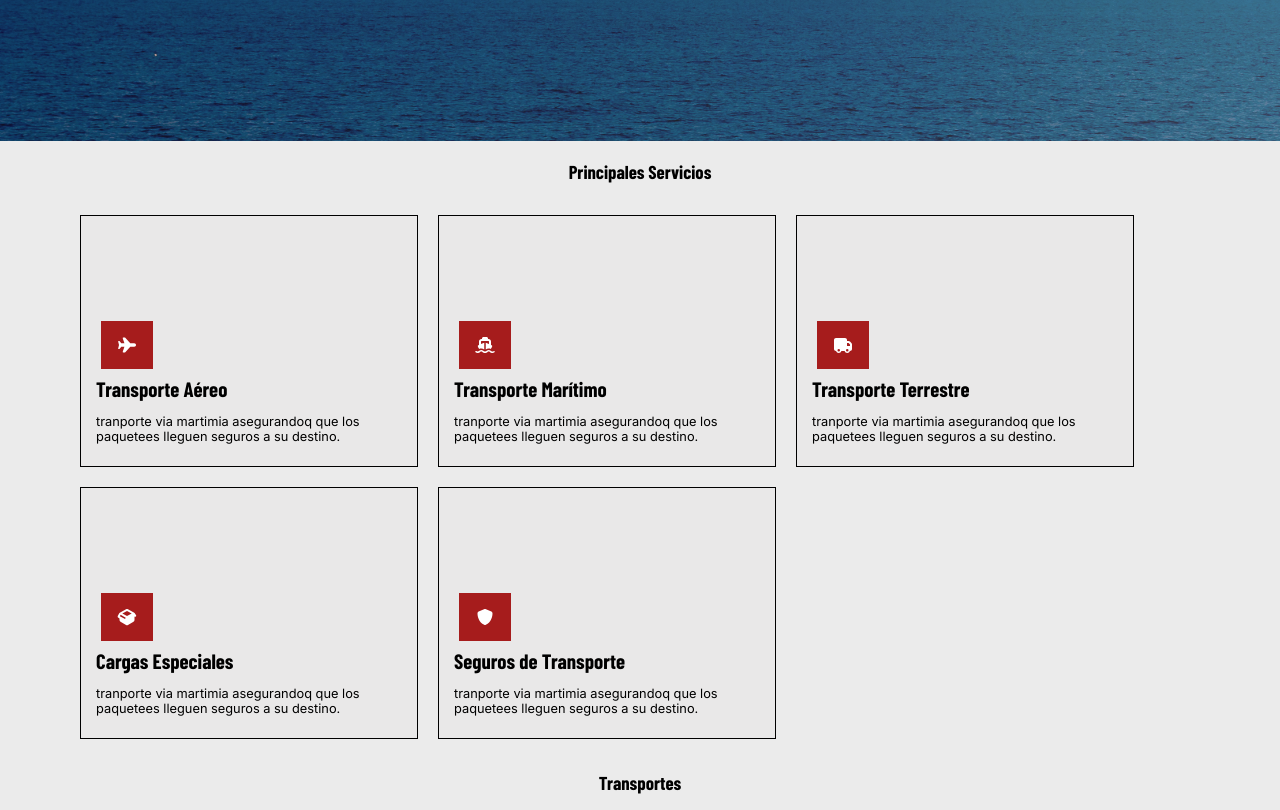
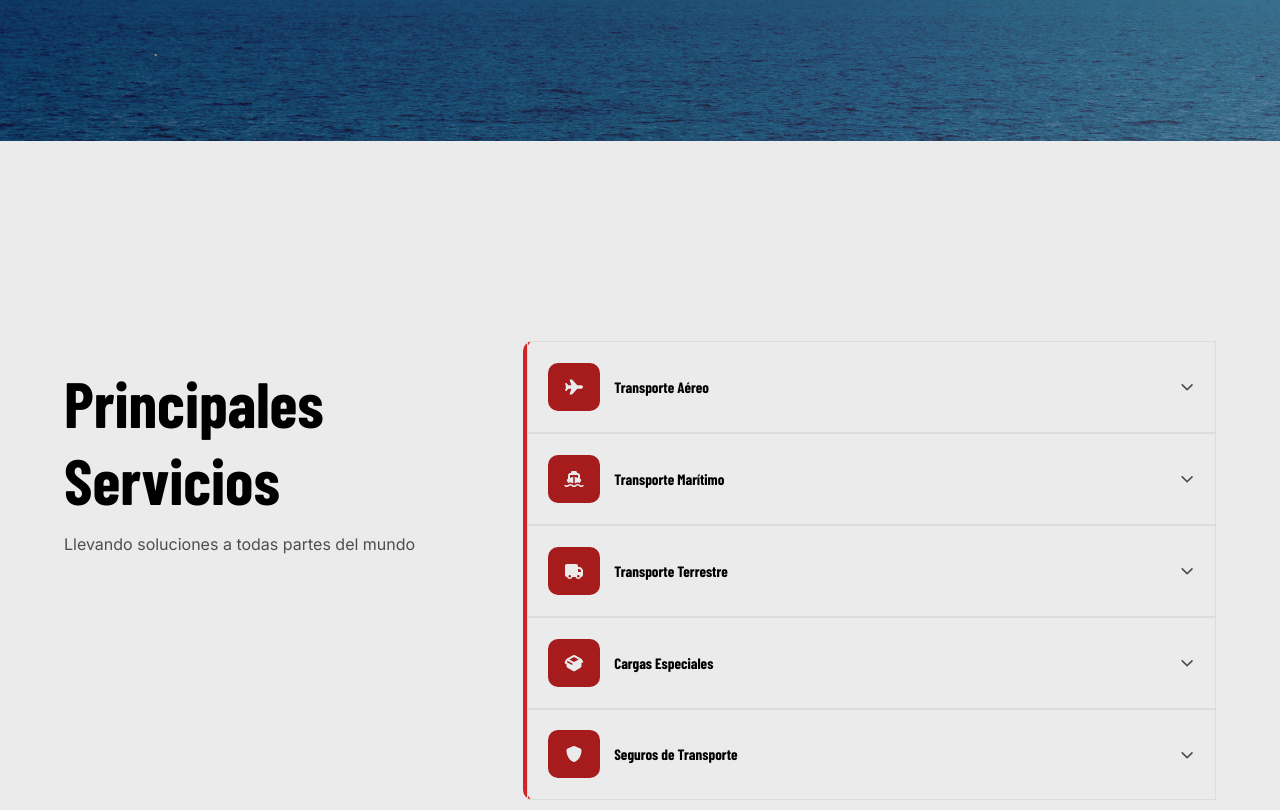
Before and after one commit to avoleon15/VyN-WebPage, a React (Vite) app: page / in a window 1280 px wide. Shown: the part 539-1349 px from the top of the page. Built offline with nearby package versions, Linux system fonts and the light colour scheme; grey boxes are pictures that could not be loaded; a web font is replaced by a local one.

Commit message:
modified the style of the service components. Made them like an accordion, when clicked each service it displays more information.

```diff
--- a/src/App.css
+++ b/src/App.css
@@ -8,9 +8,9 @@ p, li, a, button   { font-family: 'Inter', sans-serif; }
     --secondary: #d97d7d;
     --accent: #d02525;
     --background: #ebebeb;
-    --background-secondary: #e9e8e8;
+    --background-secondary: #dcdcdc;
     --text: #000000;
-    --text-light:rgb(78, 78, 78)b;
+    --text-light:rgb(78, 78, 78);
     --white: #ffffff;
 }
 
--- a/src/components/MainServices/MainServices.css
+++ b/src/components/MainServices/MainServices.css
@@ -1,11 +1,33 @@
+#mainService{
+    display: flex;
+    margin: 200px 5% 200px 5%;
+
+}
+
+#service-info{
+    width: 40%;
+    height: auto;
+    background: var(--background);
+}
+
 #service-title{
-    text-align: center;
+    color: var(--text);
+    font-size: 4rem;
+    margin: 5% 0px 2% 0px;
+}
+
+#service-subtitle{
+    font-size: 1rem;
+    color: var(--text-light);
+    font-weight: 50;
 }
 
 #service-container{
-    margin: 2rem 5rem 2rem 5rem;
+    width: 60%;
 
     display: flex;
-    gap: 20px;
     flex-wrap: wrap;
+
+    border-left: 4px solid var(--accent);
+    border-radius: 10px;
 }
--- a/src/components/MainServices/MainServices.jsx
+++ b/src/components/MainServices/MainServices.jsx
@@ -7,12 +7,15 @@ function MainServices(){
 
     return(
         <section id="mainService">
-            <h3 id='service-title'>Principales Servicios</h3>
+            <div id='service-info'>
+                <h3 id='service-title'>Principales Servicios</h3>
+                <p id='service-subtitle'>Llevando soluciones a todas partes del mundo</p>
+            </div>
             <div id='service-container'>
             <ServiceComponent
                 icon={faPlane}
                 title="Transporte Aéreo"
-                description="tranporte via martimia asegurandoq que los paquetees lleguen seguros a su destino."
+                description="tranporte via martimia asegurandoq que los paquetees lleguen seguros a su destino. tranporte via martimia asegurandoq que los paquetees lleguen seguros a su destino."
             />
 
             <ServiceComponent
--- a/src/components/ServiceComponent/ServiceComponent.css
+++ b/src/components/ServiceComponent/ServiceComponent.css
@@ -1,37 +1,62 @@
-.service-component{
-    width: 30%;
-    height: 250px;
-    display: flex;
-    flex-direction: column;
-    justify-content: flex-end;
-    text-align: start;
+.service-component {
+    cursor: pointer;
+    border: 1px solid var(--background-secondary);
+    overflow: hidden;
+    transition: all 0.3s;
 
-    background-color: var(--background-secondary);
-    border: 1px solid black;
+    width: 100%;
 }
 
-.service-info-component{
-    height: 60%;
-    margin: 0px 15px 0px 15px;
+.service-component:hover {
+    box-shadow: 0 4px 20px rgba(0,0,0,0.08);
+    border: 1px solid var(--accent);
+}
+
+.service-info-component {
+    display: flex;
+    align-items: center;
+    gap: 14px;
+    padding: 16px 20px;
+}
+
+.service-component-title {
+    flex: 1;
+    font-size: 15px;
+    color: var(--text);
+}
+
+.chevron {
+    font-size: 13px;
+    color: var(--text-light);
+    transition: transform 0.3s ease;
+}
+
+.chevron.rotated {
+    transform: rotate(180deg);
 }
 
 .icon-component{
-    font-size: 1rem;
-    color: var(--white);
+    background: var(--primary);
+    color: var(--background);
     padding: 1rem;
-    background-color: var(--primary);
-    margin: 5px;
-
+    border-radius: 10px;
 }
 
-.service-component-title{
-    font-size: 1.3rem;
-    font-weight: 100;
-    color: var(--text);
-    margin: 0px;
+.service-component-description {
+    max-height: 0;
+    overflow: hidden;
+    transition: max-height 0.4s ease, padding 0.3s;
+    padding: 0 20px;
 }
 
-.service-component-description{
-    font-size: 0.8rem;
+.visible {
+    max-height: 100px;
+    padding: 0 20px 16px;
+}
+
+.service-component-description p {
+    display: flex;
+    flex-wrap: wrap;
+    font-size: 12px;
     color: var(--text-light);
 }
--- a/src/components/ServiceComponent/ServiceComponent.jsx
+++ b/src/components/ServiceComponent/ServiceComponent.jsx
@@ -1,18 +1,25 @@
+import { faChevronDown } from '@fortawesome/free-solid-svg-icons';
 import { FontAwesomeIcon } from '@fortawesome/react-fontawesome';
+import { useState } from 'react';
 import './ServiceComponent.css';
 
 
 function ServiceComponent(props){
 
     const {icon, title, description} = props;
+    const[open, setOpen] = useState(false)
 
     return(
-        <div className='service-component'>
+        <div className={`service-component ${open ? 'open' : ''}`} onClick={() => setOpen(!open)}>
             <div className='service-info-component'>
-            <FontAwesomeIcon className='icon-component' icon={icon} />
-            <h4 className='service-component-title'>{title}</h4>
-            <p className='service-component-description'>{description}</p>
+                <FontAwesomeIcon className='icon-component' icon={icon} />
+                <h4 className='service-component-title'>{title}</h4>
+            <FontAwesomeIcon className={`chevron ${open ? 'rotated' : ''}`} icon={faChevronDown} />
             </div>
+            <div className={`service-component-description ${open ? 'visible' : ''}`}>
+                <p>{description}</p>
+            </div>
+
         </div>
     )
 }
```
